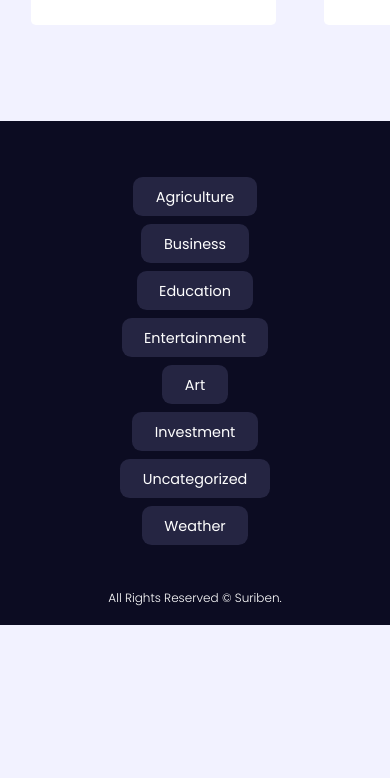
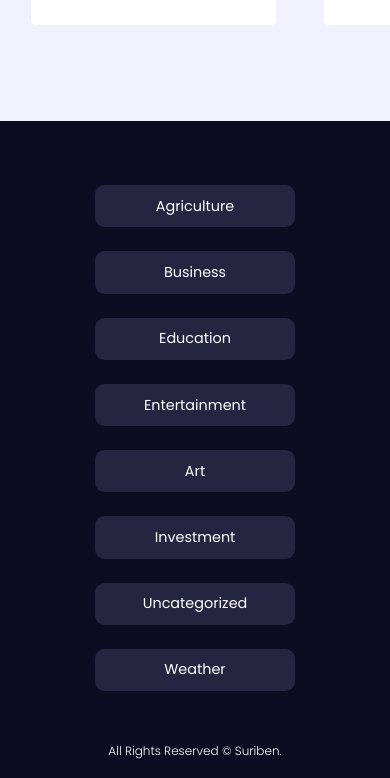
Before and after one commit to Tin2100/react-app, a React app: page / in a window 390 px wide. Shown: the part 1378-2156 px from the top of the page. Before the commit the page ends 2003 px from the top, so only its background shows below. Built offline with nearby package versions, Linux system fonts and the light colour scheme.

Commit message:
modified:   src/index.css

```diff
--- a/src/index.css
+++ b/src/index.css
@@ -365,7 +365,8 @@
     .footer_categories a {
         width: 100%;
         text-align: center;
-        margin-bottom: 1rem;
+        width: 200px;
+        display: block;
     }
 }
 
```
